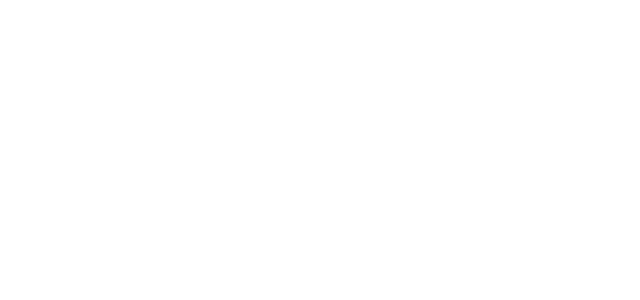
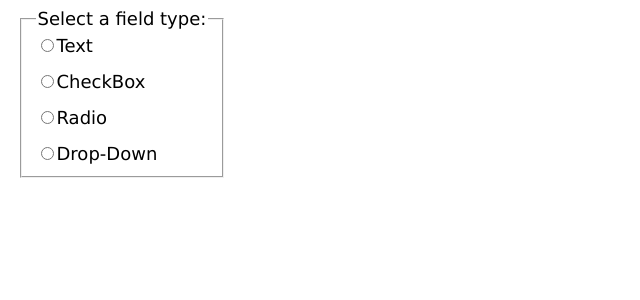
Before and after one commit to alimhp021/Formaloo, a React (Vite) app in the folder front-end/: page / in a window 1280 px wide. Shown: the top 300 px of the page, without its empty margins (0-640 px from the left). Built offline with nearby package versions, Linux system fonts and the light colour scheme.

Commit message:
updates app.tsx

```diff
--- a/front-end/src/App.tsx
+++ b/front-end/src/App.tsx
@@ -1,13 +1,13 @@
-
-import './App.css'
+import React from "react";
+import "./App.css";
+import { SidePanel } from "./Components/SidePanel";
 
 function App() {
-
   return (
-    <>
-
-    </>
-  )
+    <div className="App">
+      <SidePanel></SidePanel>
+    </div>
+  );
 }
 
-export default App
+export default App;
```
